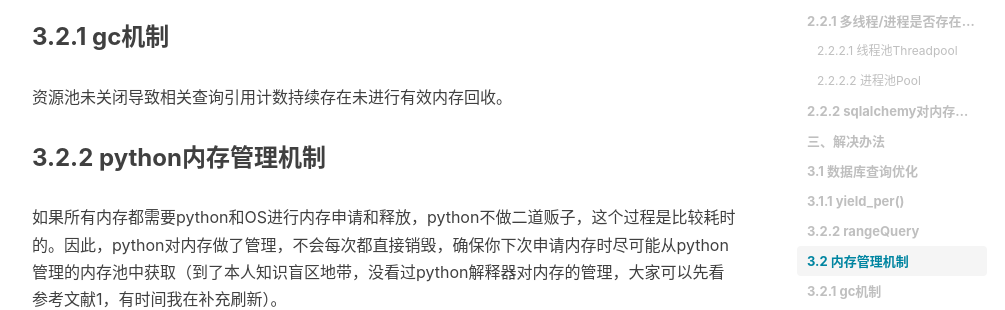
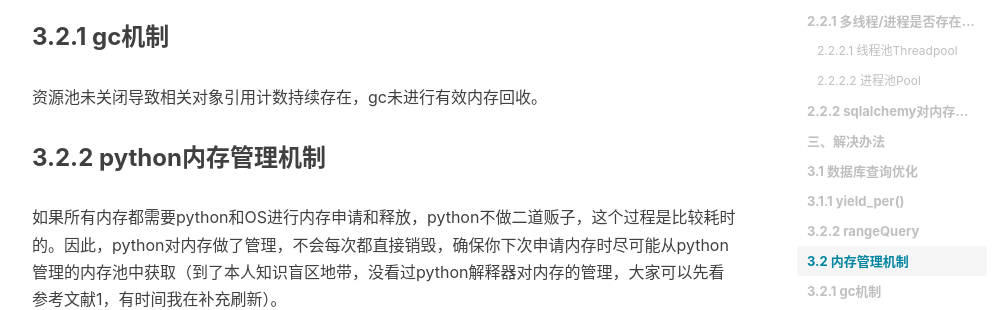
Before and after one commit to shihai1991/shihai1991.github.io, a Jekyll site: the page built from _posts/2022-09-20-multiprocessing-sqlalchemy.md, in a window 1280 px wide and 900 px high, scrolled down 6509 px. Shown: the part 173-483 px from the top of the window, without its empty margins (233-1238 px from the left). Built offline with Jekyll 4.4.1, drawn with Linux system fonts in a browser that asks for light colours; nearby versions of some CDN libraries; comment, search, counter and statistics services are not loaded.

Commit message:
Update 2022-09-20-multiprocessing-sqlalchemy.md

```diff
--- a/_posts/2022-09-20-multiprocessing-sqlalchemy.md
+++ b/_posts/2022-09-20-multiprocessing-sqlalchemy.md
@@ -222,7 +222,7 @@ PID USER      PR  NI    VIRT    RES    SHR S  %CPU %MEM     TIME+ COMMAND
 上面执行进程从最初的240112KB到最后的399960KB，实际从测试结果看应该由三部分机制构成。
 
 ### 3.2.1 gc机制
-资源池未关闭导致相关查询引用计数持续存在未进行有效内存回收。
+资源池未关闭导致相关对象引用计数持续存在，gc未进行有效内存回收。
 
 ### 3.2.2 python内存管理机制
 如果所有内存都需要python和OS进行内存申请和释放，python不做二道贩子，这个过程是比较耗时的。因此，python对内存做了管理，不会每次都直接销毁，确保你下次申请内存时尽可能从python管理的内存池中获取（到了本人知识盲区地带，没看过python解释器对内存的管理，大家可以先看参考文献1，有时间我在补充刷新）。
```
